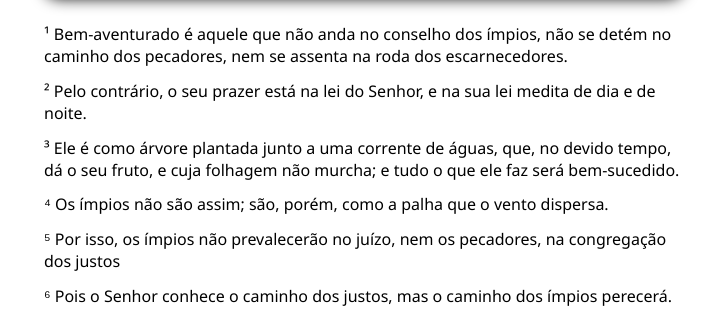
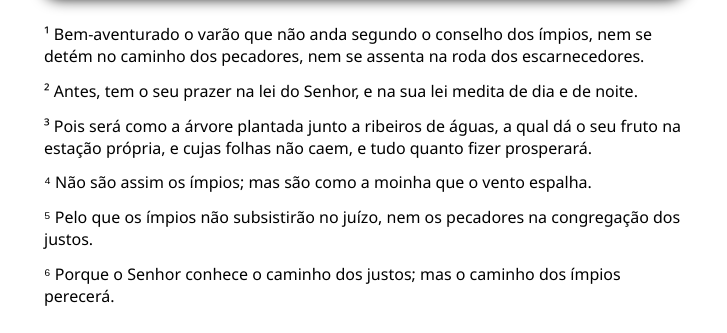
Before and after one commit to danilodoes/biblia, a plain HTML site: page index.html in a window 1280 px wide. Shown: the part 1021-1354 px from the top of the page, without its empty margins (276-1003 px from the left). Drawn offline with Linux system fonts and the light colour scheme.

Commit message:
upload video plus new tradution ARC

```diff
--- a/index.html
+++ b/index.html
@@ -39,10 +39,10 @@
         </h4>
 
         <div class="container-search-fields">
-           <div class="search-fields">
+            <div class="search-fields">
                 <h1>Preencha os campos para buscar</h1>
 
-                <form action="">
+                <section>
                     <label class="labels" for="tf-book">
                         <span>1º Passo: </span>Selecione qual livro bíblico você gostaria de ouvir.
                         <sup title="Apenas o livro de Salmos está disponível até o momento">❓</sup>
@@ -57,48 +57,39 @@
                     <label class="labels" for="btn-search">
                         <span>3º Passo: </span>Basta clicar em Buscar e aguardar o vídeo carregar!
                     </label>
-                    <input type="submit" name="btn-search" value="Buscar">
-                </form>
+                    <input type="button" name="btn-search" value="Buscar">
+                </section>
             </div>
         </div>
         <div class="container-video">
-            <iframe width="100%" height="100%"  src="https://www.youtube.com/embed/DrxOLVgsAW0?si=GlMlkqQb4059tSN7" title="YouTube video player" frameborder="0" allow="accelerometer; autoplay; clipboard-write; encrypted-media; gyroscope; picture-in-picture; web-share" referrerpolicy="strict-origin-when-cross-origin" allowfullscreen></iframe>
+            <iframe width="100%" height="100%" src="https://www.youtube.com/embed/kKaAk3BqLsY?si=h5CV71yWAbuXnyC0"
+                title="YouTube video player" frameborder="0"
+                allow="accelerometer; autoplay; clipboard-write; encrypted-media; gyroscope; picture-in-picture; web-share"
+                referrerpolicy="strict-origin-when-cross-origin" allowfullscreen></iframe>
         </div>
+
         <div class="container-chapter">
-            <p class="verse-1">¹ Bem-aventurado é aquele
-                que não anda
-                no conselho dos ímpios,
-                não se detém
-                no caminho dos pecadores,
-                nem se assenta
-                na roda dos escarnecedores.
+            <p class="verse-1">¹ Bem-aventurado o varão que não anda segundo o conselho dos ímpios, nem se detém no
+                caminho dos pecadores, nem se assenta na roda dos escarnecedores.
             </p>
-            <p class="verse-2">² Pelo contrário, o seu prazer está
-                na lei do Senhor,
-                e na sua lei medita
-                de dia e de noite.
+
+            <p class="verse-2">
+                ² Antes, tem o seu prazer na lei do Senhor, e na sua lei medita de dia e de noite.
             </p>
-            <p class="verse-3">³ Ele é como árvore plantada
-                junto a uma corrente de águas,
-                que, no devido tempo,
-                dá o seu fruto,
-                e cuja folhagem não murcha;
-                e tudo o que ele faz
-                será bem-sucedido.
+
+            <p class="verse-3">
+                ³ Pois será como a árvore plantada junto a ribeiros de águas, a qual dá o seu fruto na estação própria,
+                e cujas folhas não caem, e tudo quanto fizer prosperará. </p>
+            <p class="verse-4">
+                ⁴ Não são assim os ímpios; mas são como a moinha que o vento espalha.
             </p>
-            <p class="verse-4">⁴ Os ímpios não são assim;
-                são, porém, como a palha
-                que o vento dispersa.
+
+            <p class="verse-5">
+                ⁵ Pelo que os ímpios não subsistirão no juízo, nem os pecadores na congregação dos justos.
             </p>
-            <p class="verse-5">⁵ Por isso, os ímpios
-                não prevalecerão no juízo,
-                nem os pecadores,
-                na congregação dos justos
-            </p>
-            <p class="verse-6">⁶ Pois o Senhor conhece
-                o caminho dos justos,
-                mas o caminho dos ímpios
-                perecerá.
+
+            <p class="verse-6">
+                ⁶ Porque o Senhor conhece o caminho dos justos; mas o caminho dos ímpios perecerá.
             </p>
         </div>
     </main>
```
Also changed, not shown: 1 other file.
